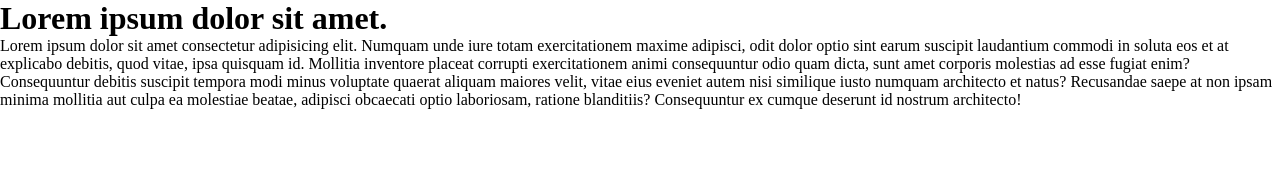
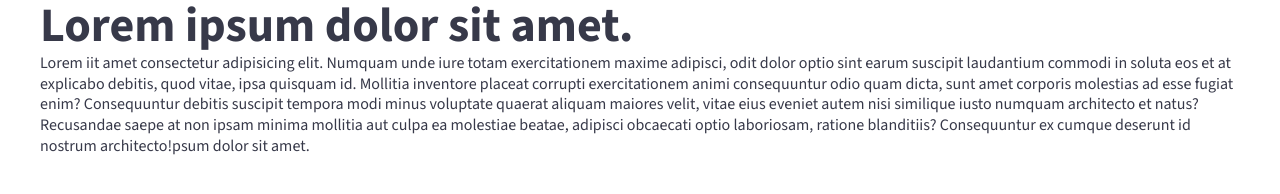
Before and after one commit to maxwellfaint-maker/faint-coding, a plain HTML site: page index.html in a window 1280 px wide. Drawn offline with Linux system fonts and the light colour scheme.

Commit message:
add global stlyles

```diff
--- a/index.html
+++ b/index.html
@@ -6,11 +6,17 @@
     <title>mythos</title>
     <link rel="stylesheet" href="/style.css">
     <script src="script.js"defer></script>
+    <link rel="icon" type="image/png" href="/favicon-96x96.png" sizes="96x96" />
+<link rel="icon" type="image/svg+xml" href="/favicon.svg" />
+<link rel="shortcut icon" href="/favicon.ico" />
+<link rel="apple-touch-icon" sizes="180x180" href="/apple-touch-icon.png" />
+<link rel="manifest" href="/site.webmanifest" />
 </head>
+
 <body>
-    <h1>Lorem ipsum dolor sit amet.</h1>
-    <p>Lorem ipsum dolor sit amet consectetur adipisicing elit. Numquam unde iure totam exercitationem maxime adipisci, odit dolor optio sint earum suscipit laudantium commodi in soluta eos et at explicabo debitis, quod vitae, ipsa quisquam id. Mollitia inventore placeat corrupti exercitationem animi consequuntur odio quam dicta, sunt amet corporis molestias ad esse fugiat enim? Consequuntur debitis suscipit tempora modi minus voluptate quaerat aliquam maiores velit, vitae eius eveniet autem nisi similique iusto numquam architecto et natus? Recusandae saepe at non ipsam minima mollitia aut culpa ea molestiae beatae, adipisci obcaecati optio laboriosam, ratione blanditiis? Consequuntur ex cumque deserunt id nostrum architecto!
-
-    </p>
+    <div class="wrapper">
+ <h1>Lorem ipsum dolor sit amet.</h1>
+        Lorem iit amet consectetur adipisicing elit. Numquam unde iure totam exercitationem maxime adipisci, odit dolor optio sint earum suscipit laudantium commodi in soluta eos et at explicabo debitis, quod vitae, ipsa quisquam id. Mollitia inventore placeat corrupti exercitationem animi consequuntur odio quam dicta, sunt amet corporis molestias ad esse fugiat enim? Consequuntur debitis suscipit tempora modi minus voluptate quaerat aliquam maiores velit, vitae eius eveniet autem nisi similique iusto numquam architecto et natus? Recusandae saepe at non ipsam minima mollitia aut culpa ea molestiae beatae, adipisci obcaecati optio laboriosam, ratione blanditiis? Consequuntur ex cumque deserunt id nostrum architecto!psum dolor sit amet.
+    </div>
 </body>
 </html
--- a/style.css
+++ b/style.css
@@ -1,10 +1,94 @@
-*,
+@layer global, component, utility;
+
+
+@layer global {
+
+/* source-sans-3-regular - latin */
+@font-face {
+  font-display: swap; /* Check https://developer.mozilla.org/en-US/docs/Web/CSS/@font-face/font-display for other options. */
+  font-family: 'Source Sans 3';
+  font-style: normal;
+  font-weight: 400;
+  src: url('/fonts/source-sans-3-v19-latin-regular.woff2') format('woff2'); /* Chrome 36+, Opera 23+, Firefox 39+, Safari 12+, iOS 10+ */
+}
+/* source-sans-3-700 - latin */
+@font-face {
+  font-display: swap; /* Check https://developer.mozilla.org/en-US/docs/Web/CSS/@font-face/font-display for other options. */
+  font-family: 'Source Sans 3';
+  font-style: normal;
+  font-weight: 700;
+  src: url('/fonts/source-sans-3-v19-latin-700.woff2') format('woff2'); /* Chrome 36+, Opera 23+, Firefox 39+, Safari 12+, iOS 10+ */
+}
+/* fonts */
+:root{
+--fs-14:calc(14 / 16 * 1rem);
+--fs-16:calc(16 / 16 * 1rem);
+--fs-24:calc(24 / 16 * 1rem);
+--fs-36:calc(36 / 16 * 1rem);
+--fs-42:calc(42 / 16 * 1rem);
+--fs-48:calc(48 / 16 * 1rem);
+--fs-72:calc(72 / 16 * 1rem);
+
+--font-size-topnav: var(--fs-14);
+--font-size-h1: var(--fs-42);
+--font-size-h2: var(--fs-36);
+--font-size-h2: var(--fs-24);
+
+@media(width >= calc(600 /16 * 1rem)){
+--font-size-topnav: var(--fs-16);
+--font-size-h1: var(--fs-42);
+--font-size-h1: var(--fs-48);
+}
+}
+
+/* colors */
+:root {
+  --c-white: hsl(0, 0%, 100%);
+  --c-gray-dark: hsl(233, 14%, 25%);
+  --c-puple: hsl(232, 58%, 55%);
+  --c-teal: hsl(180, 49%, 62%);
+  --c-transparent: transparent;
+  --c-red: hsl(345, 63%, 47%);
+
+  --color-mabgin-bg: var(--c-white);
+  --color-text-dark: var(--c-gray-dark);
+  --color-text-light: var(--c-white);
+  --color-hero-bg: var(--c-puple);
+  --color-button-primary-bg: var(--c-teal);
+  --color-button-primary-text: var(--c-gray-dark);
+  --color-button-secondary-bg: var(--c-transparent);
+  --c-color-button-secondary-border: var(--c-white);
+  --c-color-button-secondary-text: var(--c-white);
+  --c-color-fullwidth-bg: var(--c-red);
+}
+*,::before,
 *::after {
   box-sizing: border-box;
 }
 * {
   margin: 0;
 }
+body{
+    font-family:'Source Sans 3', Arial, Helvetica, sans-serif;
+    line-height:  1.3;
+    color: var(--color-text-dark);
+}
+
+h1, h2, h3 {
+line-height:1.1;
+}
+
+h1{
+    font-size: var(--font-size-h1);
+}
+h2{
+    font-size: var(--font-size-h2);
+}
+h3{
+    font-size: var(--font-size-h3);
+}
+
+
 a {
   text-decoration: none;
 }
@@ -14,3 +98,24 @@ svg {
   max-width: 100%;
   display: block;
 }
+
+.wrapper {
+  width: min(calc(100% - 48px), calc(1200 / 16 * 1rem));
+  margin-inline: auto;
+}
+}
+@layer component {
+}
+
+
+@layer utility{
+
+.visually-hidden {
+  position: absolute;
+  left:     -10000px;
+  top:      auto;
+  width:    1px;
+  height:   1px;
+  overflow: hidden;
+}
+}
```
Also changed, not shown: apple-touch-icon.png (added), favicon-96x96.png (added), favicon.ico (added), favicon.svg (added), fonts/source-sans-3-v19-latin-700.woff2 (added), fonts/source-sans-3-v19-latin-regular.woff2 (added), site.webmanifest (added), unicorn.svg (added), web-app-manifest-192x192.png (added), web-app-manifest-512x512.png (added).
